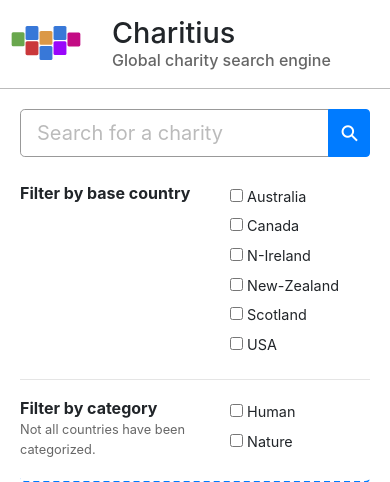
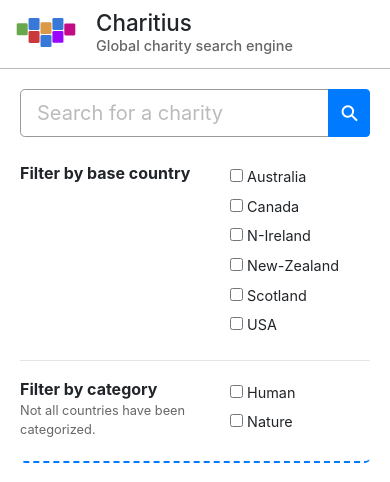
Before and after one commit to juliuszelf/global-charity-search-engine, a Flask app: page / in a window 390 px wide. Shown: the top 482 px of the page. Run offline with Flask 2, Linux system fonts and the light colour scheme; some libraries are stand-ins or nearby versions.

Commit message:
style tweaks

```diff
--- a/flask-app/static/css/style.css
+++ b/flask-app/static/css/style.css
@@ -52,6 +52,33 @@ header {
 	height: 34px;
 	width: 72px;
 }
+
+@media only screen and (max-width: 600px) {
+	.header-content {
+		padding: 6px;
+		padding-top: 10px;
+	}
+
+	.header-content h1 {
+		font-size: 1.4rem;
+	}
+
+	.header-content h2 {
+		font-size: 0.9rem;
+	}
+
+	.logo {
+		margin-top: 8px;
+		margin-right: 20px;
+		margin-left: 10px;
+	}
+
+	.logo img {
+		height: 29px;
+		width: 60px;
+	}
+}
+
 
 main {
 	padding: 20px;
--- a/flask-app/templates/main.html
+++ b/flask-app/templates/main.html
@@ -8,7 +8,6 @@
       window.dataLayer = window.dataLayer || [];
       function gtag(){dataLayer.push(arguments);}
       gtag('js', new Date());
-
       gtag('config', '{{ analytics }}');
     </script>
 {% endif %}
```
